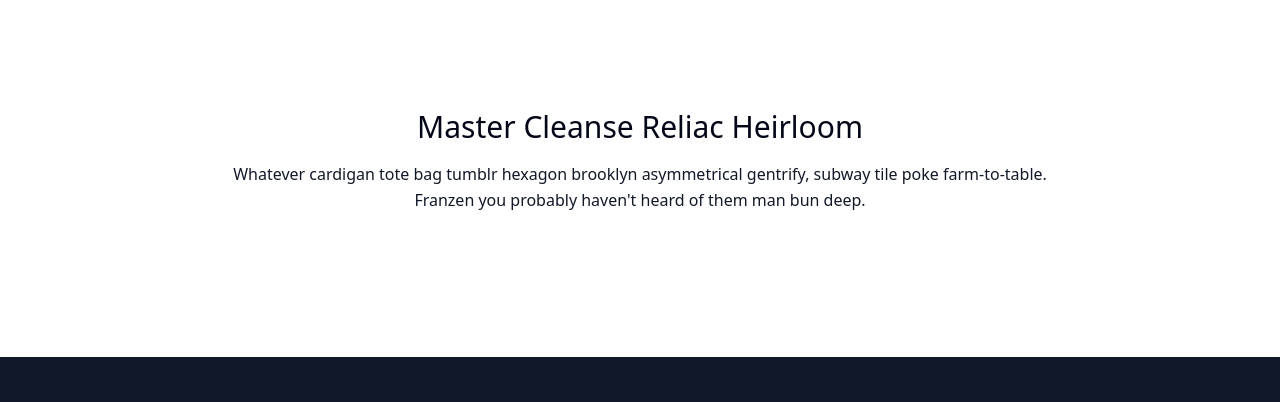
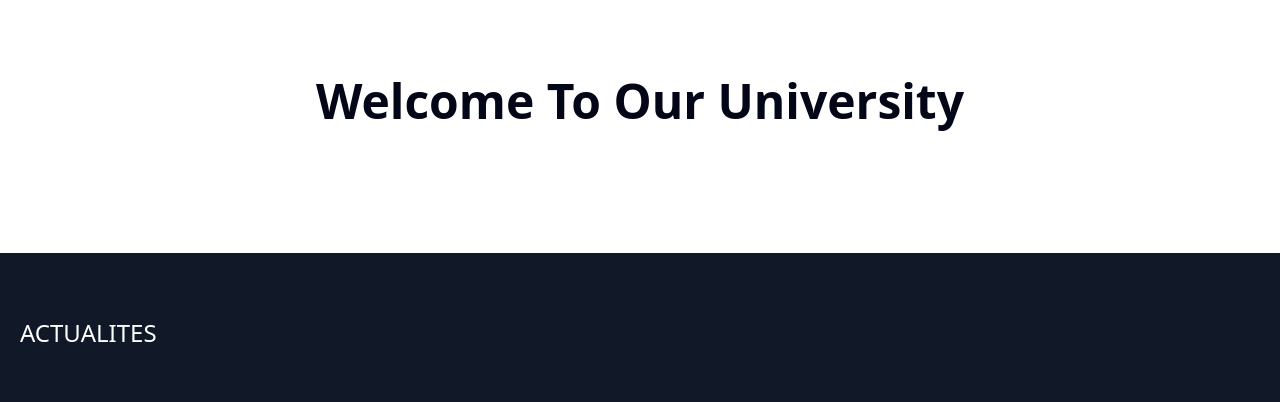
Before and after one commit to Monsieursky/unicamp, a website built with Vite: page html/index.html in a window 1280 px wide. Shown: the part 57-459 px from the top of the page. Built offline with nearby package versions, Linux system fonts and the light colour scheme.

Commit message:
update
update

```diff
--- a/html/index.html
+++ b/html/index.html
@@ -69,10 +69,9 @@
 </nav>
 
 <section class="text-gray-900 bg-white body-font">
-  <div class="container px-5 py-24 mx-auto">
+  <div class="container px-5 py-16 mx-auto">
     <div class="flex flex-col text-center w-full mb-12">
-      <h1 class="sm:text-3xl text-2xl font-medium title-font mb-4 text-slate-950">Master Cleanse Reliac Heirloom</h1>
-      <p class="lg:w-2/3 mx-auto leading-relaxed text-base">Whatever cardigan tote bag tumblr hexagon brooklyn asymmetrical gentrify, subway tile poke farm-to-table. Franzen you probably haven't heard of them man bun deep.</p>
+      <p class="  text-5xl font-bold title-font mb-4 text-slate-950">Welcome To Our University</p>
     </div>
     <div class="flex lg:w-2/3 w-full sm:flex-row flex-col mx-auto px-8 sm:px-0 items-end sm:space-x-4 sm:space-y-0 space-y-4">
 
```
